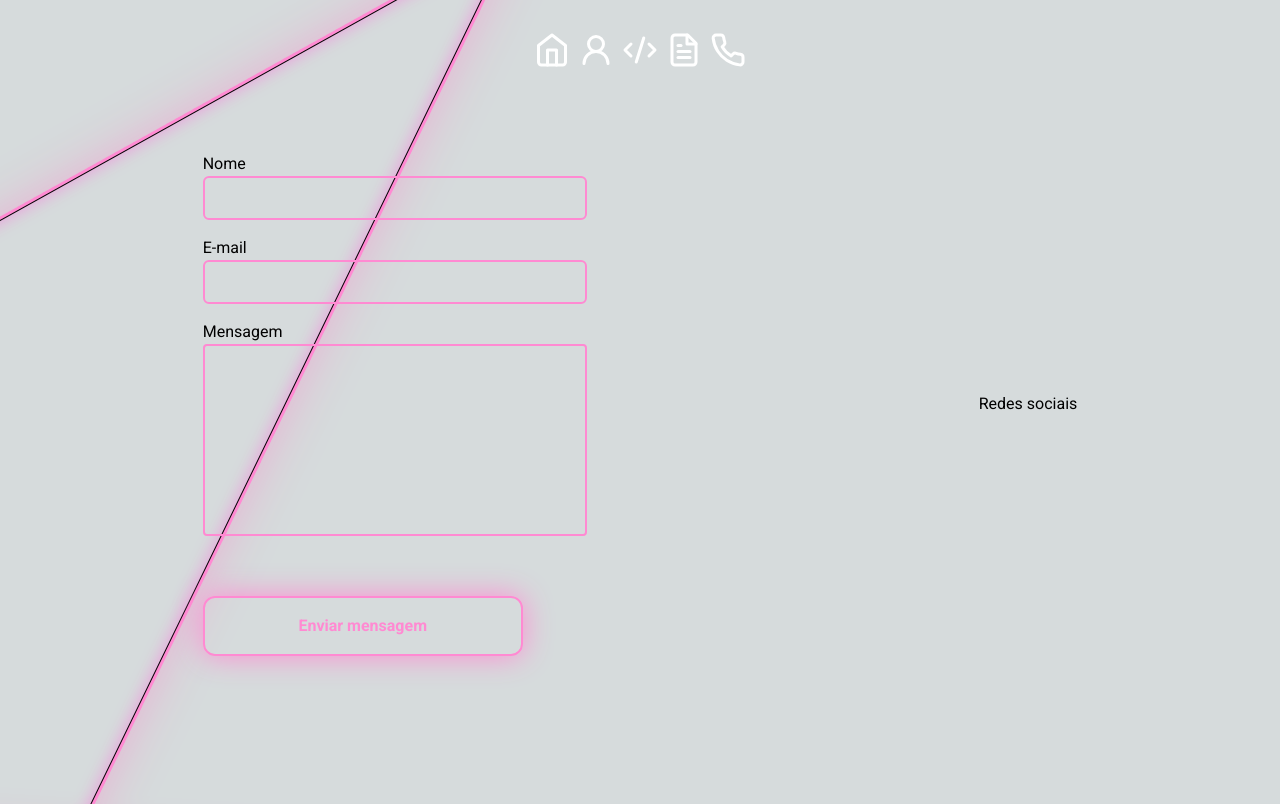
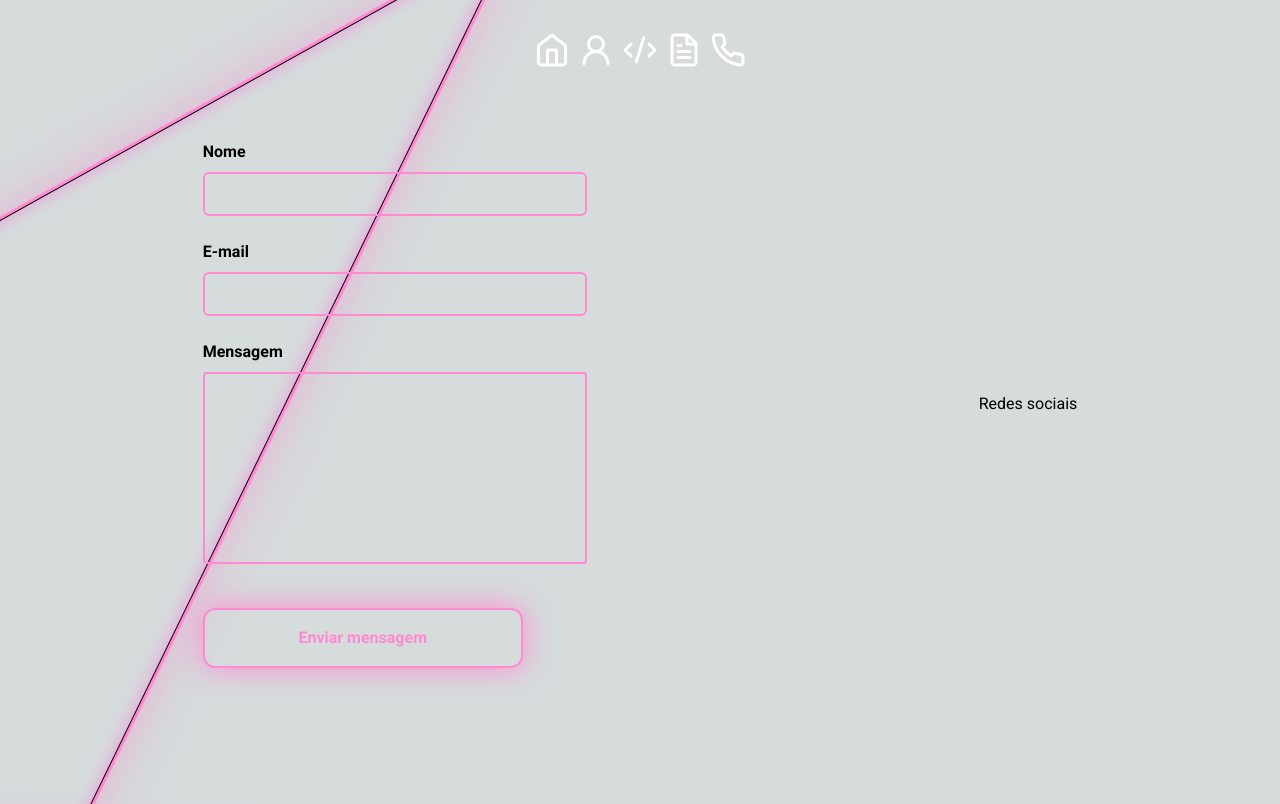
Before and after one commit to marcus-feitosa/portfolio, a Next.js app: page /forms in a window 1280 px wide. Built offline with nearby package versions, Linux system fonts and the light colour scheme.

Commit message:
Validando formulario

```diff
--- a/src/app/aboutme/page.tsx
+++ b/src/app/aboutme/page.tsx
@@ -1,3 +1,4 @@
+
 import { IconHeader } from "@/components/IconHeader"
 
 import ProfileIMG from '@/assets/ProfilePic.svg'
@@ -24,7 +25,7 @@ export default function AboutMe(){
                 tecnologias!
             </p>
             <Link href="/myprojects">
-                <NeonButton text="Projetos"/>
+                <NeonButton type='button' text="Projetos"/>
             </Link>
 
             </div>
--- a/src/app/forms/page.tsx
+++ b/src/app/forms/page.tsx
@@ -1,28 +1,74 @@
-import { IconHeader } from "@/components/IconHeader";
-import NeonButton from "@/components/NeonButton";
+'use client'
+import { IconHeader } from '@/components/IconHeader';
+import {useForm} from 'react-hook-form'
+
+import {toast} from 'react-toastify'
+import NeonButton from '@/components/NeonButton';
+
+import {z} from 'zod'
+import {zodResolver} from '@hookform/resolvers/zod'
+
+
+const sendMessageSchemaForm = z.object({
+    nome: z.string().nonempty('Preencha o nome'),
+    email: z.string().nonempty('O email é obrigatório').email('Formatação de e-mail invalida').toLowerCase(),
+    mensagem: z.string().nonempty('Preencha a mensagem')
+})
+
+type SendMessageFromData = z.infer<typeof sendMessageSchemaForm>
+
 
 export default function ContactForm(){
+
+    const {register, handleSubmit, formState:{errors}} = useForm<SendMessageFromData>({
+        resolver: zodResolver(sendMessageSchemaForm)
+    });
+
+
+
+    function sendMesage(data:any){
+        toast.success('Enviado com sucesso')
+    }
+
+
+
+
+
+
     return(
+
         <>
+
         <IconHeader />
         <div className="flex flex-row items-center justify-center h-screen gap-2 space-x-96 -mt-16">
-            <div className="flex flex-col gap-4 w-96">
+            <form onSubmit={handleSubmit(sendMesage)}>
+            <div className="flex flex-col gap-6 w-96">
 
-            <label className="-mb-4">Nome</label>
-            <input type="text" className="flex flex-1 w-full p-2 rounded-md bg-transparent border-2 border-neon-pink"/>
 
-            <label className="-mb-4">E-mail</label>
-            <input type="email" className="flex flex-1 w-full p-2 rounded-md bg-transparent border-2 border-neon-pink"/>
+                <label className="-mb-4 font-bold">Nome</label>
+                <input type="text" {...register('nome')} className="flex flex-1 w-full p-2 rounded-md bg-transparent border-2 border-neon-pink"/>
+                {errors.nome && <span className='-mt-4  text-zinc-300'>{errors.nome.message}</span>}
 
-            <label className="-mb-4">Mensagem</label>
-            <div className="h-auto">
-            <textarea className=" no-resize appearance-none block w-full bg-transparent text-white border-2 border-neon-pink rounded py-3 px-4 mb-3 leading-tight h-48 resize-none" id="message"></textarea>
-            </div>
+                <label className="-mb-4 font-bold">E-mail</label>
+                <input type="text" {...register('email')} className="flex flex-1 w-full p-2 rounded-md bg-transparent border-2 border-neon-pink"/>
+                {errors.email && <span className='-mt-4  text-zinc-300'>{errors.email.message}</span>}
 
-            <NeonButton text="Enviar mensagem"/>
+                <label className="-mb-4 font-bold">Mensagem</label>
+                <div className="h-auto">
+                <textarea {...register('mensagem')} className="no-resize appearance-none block w-full bg-transparent text-white border-2 border-neon-pink rounded py-3 px-4 mb-3 leading-tight h-48 resize-none" id="message"></textarea>
+                {errors.mensagem && <span className='-mt-4  text-zinc-300'>{errors.mensagem.message}</span>}
+                </div>
+
+
+
+
+
 
             </div>
+                <NeonButton text="Enviar mensagem" type='submit'/>
+            </form>
             <div>
+
             <p>Redes sociais</p>
             </div>
         </div>
--- a/src/app/layout.tsx
+++ b/src/app/layout.tsx
@@ -1,7 +1,12 @@
+'use client'
+
 import React from 'react'
 import './globals.css'
 import type { Metadata } from 'next'
 import { Roboto } from 'next/font/google'
+
+import {ToastContainer} from 'react-toastify'
+import "react-toastify/dist/ReactToastify.css";
 
 const roboto = Roboto({ subsets: ['latin'], weight: ['400','700']})
 
@@ -17,7 +22,10 @@ export default function RootLayout({
 }) {
   return (
     <html lang="en">
-      <body className={`${roboto.className} bg-[url('../assets/Prancheta.png')]`}>{children}</body>
+      <body className={`${roboto.className} bg-[url('../assets/Prancheta.png')]`}>
+        {children}
+        <ToastContainer />
+      </body>
     </html>
   )
 }
--- a/src/app/page.tsx
+++ b/src/app/page.tsx
@@ -12,7 +12,7 @@ export default function Home() {
       <h1 className='font-bold text-8xl'>Olá, eu sou o Marcus!</h1>
       <h1 className={`${londrina.className} text-6xl`}>Desenvolvedor frontend e mobile</h1>
           <Link href="/aboutme">
-              <NeonButton text='Sobre mim   !'/>
+              <NeonButton type='button' text='Sobre mim   !'/>
           </Link>
 
     </div>
--- a/src/components/NeonButton.tsx
+++ b/src/components/NeonButton.tsx
@@ -1,10 +1,11 @@
 type ButtonProps ={
     text:string
+    type: 'submit'| 'button'
 }
 
-export default function NeonButton({text}:ButtonProps){
+export default function NeonButton({text,type}:ButtonProps){
     return(
-        <button className="mt-8 w-80 p-4 text-neon-pink font-bold rounded-xl border-2 border-neon-pink shadow-neon-pink group hover:border-pink-700 hover:text-pink-700">
+        <button type={type} className="mt-8 w-80 p-4 text-neon-pink font-bold rounded-xl border-2 border-neon-pink shadow-neon-pink group hover:border-pink-700 hover:text-pink-700">
               {text}
         </button>
     )
--- a/src/components/WebCarousel.tsx
+++ b/src/components/WebCarousel.tsx
@@ -29,7 +29,7 @@ import NeonButton from './NeonButton';
 
                 <p className='font-bold text-lg'>Ignite news</p>
                 <p className='text-zinc-400'>Blog com pagamento de assinatura</p>
-                <a href="https://github.com/marcus-feitosa/ignews"><NeonButton text='Acessar repositório'/></a>
+                <a href="https://github.com/marcus-feitosa/ignews"><NeonButton type='button' text='Acessar repositório'/></a>
 
                 </footer>
             </div>
@@ -42,7 +42,7 @@ import NeonButton from './NeonButton';
 
                 <p className='font-bold text-lg'>Ignite Timer</p>
                 <p className='text-zinc-400'>Timer com método Pomodoro</p>
-                <a href="https://github.com/marcus-feitosa/pomodoro-timer"><NeonButton text='Acessar repositório'/></a>
+                <a href="https://github.com/marcus-feitosa/pomodoro-timer"><NeonButton type='button' text='Acessar repositório'/></a>
 
                 </footer>
             </div>
@@ -54,7 +54,7 @@ import NeonButton from './NeonButton';
 
                 <p className='font-bold text-lg'>Ufabc Next</p>
                 <p className='text-zinc-400'>Desenvolvido por alunos, descomplicando a UFABC</p>
-                <a href="https://github.com/marcus-feitosa/ufabc-next-web"><NeonButton text='Acessar repositório'/></a>
+                <a href="https://github.com/marcus-feitosa/ufabc-next-web"><NeonButton type='button' text='Acessar repositório'/></a>
 
                 </footer>
             </div>
@@ -66,7 +66,7 @@ import NeonButton from './NeonButton';
 
                 <p className='font-bold text-lg'>Ignite shop</p>
                 <p className='text-zinc-400'>E-commerce integrado ao stripe</p>
-                <a href="https://github.com/marcus-feitosa/ignite-shop"><NeonButton text='Acessar repositório'/></a>
+                <a href="https://github.com/marcus-feitosa/ignite-shop"><NeonButton type='button' text='Acessar repositório'/></a>
 
                 </footer>
             </div>
```
Also changed, not shown: package.json (+6 -1 lines), 1 other file (tests, documents, lock files or other folders).
